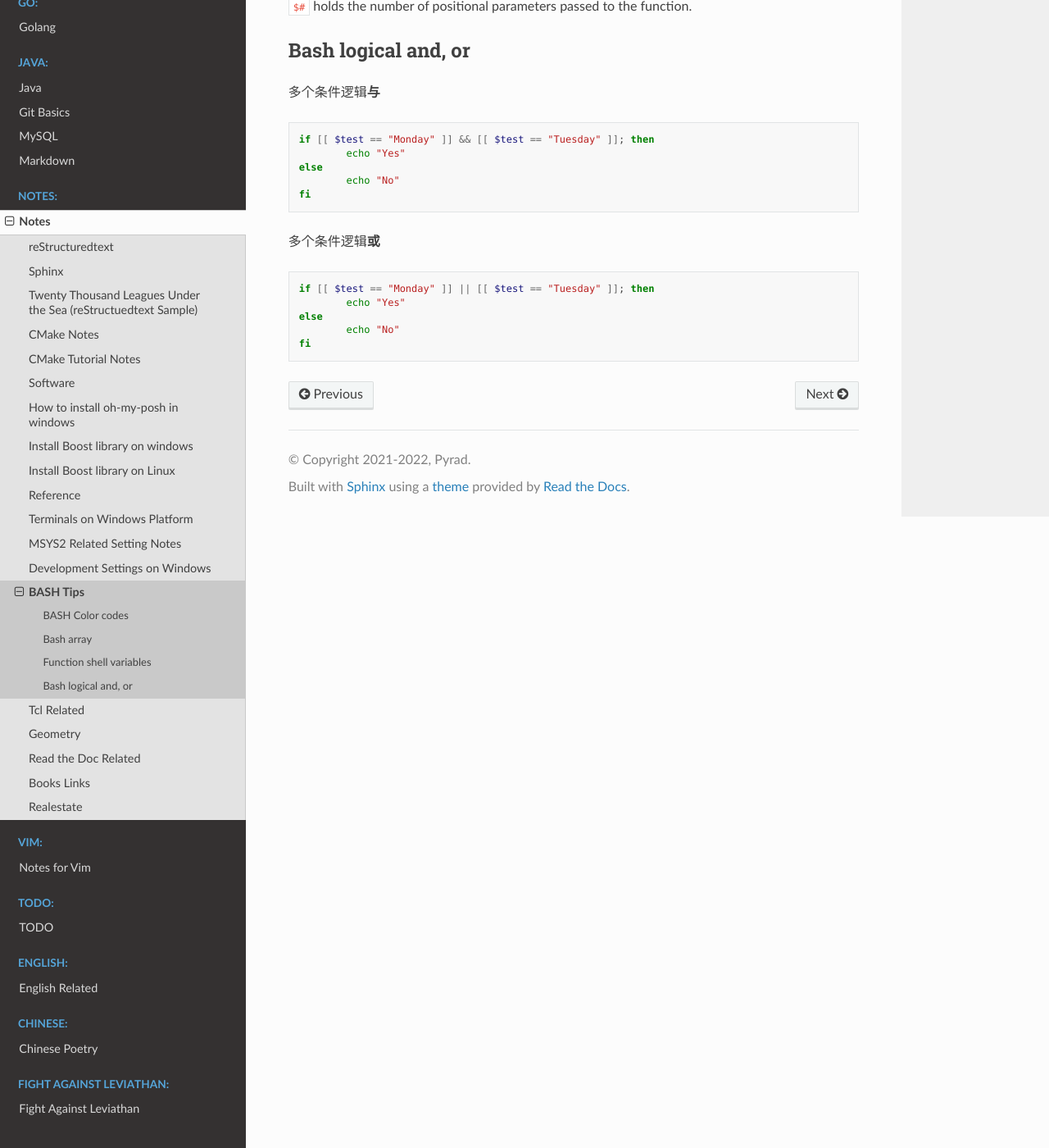
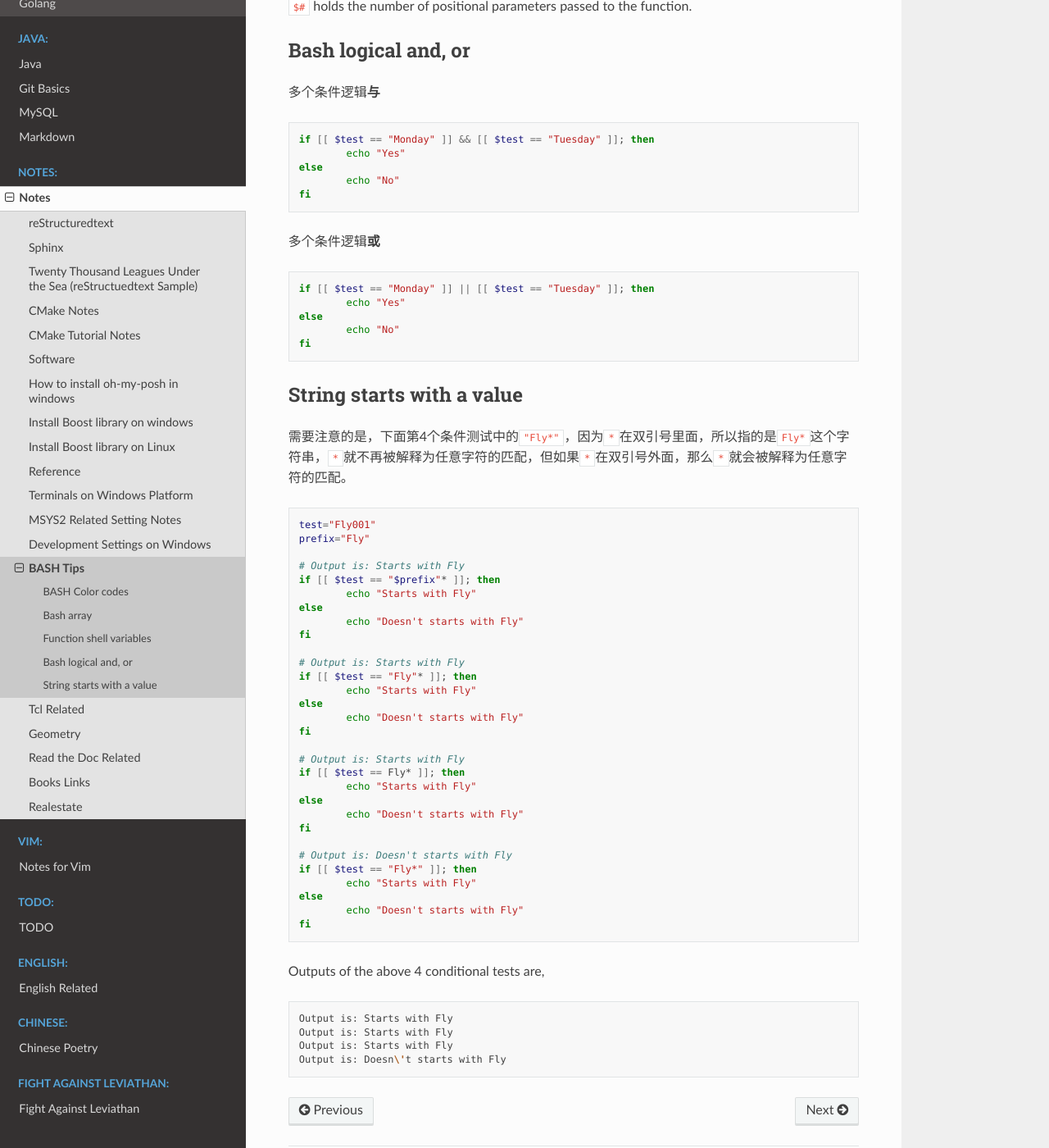
Before and after one commit to Pyrad/pyradnotes, a Sphinx documentation site: the page built from source/Notes/bash.md, in a window 1280 px wide and 1400 px high, scrolled down 2155 px. Shown: the whole window at 82% size. Built offline with Sphinx 7.4.7 and the Read the Docs theme 2.0.0, drawn with Linux system fonts in a browser that asks for light colours.

Commit message:
Bash String starts with a value

````diff
--- a/source/Notes/bash.md
+++ b/source/Notes/bash.md
@@ -145,3 +145,51 @@ else
 	echo "No"
 fi
 ```
+
+
+## String starts with a value
+
+需要注意的是，下面第4个条件测试中的`"Fly*"`，因为`*`在双引号里面，所以指的是`Fly*`这个字符串，`*`就不再被解释为任意字符的匹配，但如果`*`在双引号外面，那么`*`就会被解释为任意字符的匹配。
+
+```bash
+test="Fly001"
+prefix="Fly"
+
+# Output is: Starts with Fly
+if [[ $test == "$prefix"* ]]; then
+	echo "Starts with Fly"
+else
+	echo "Doesn't starts with Fly"
+fi
+
+# Output is: Starts with Fly
+if [[ $test == "Fly"* ]]; then
+	echo "Starts with Fly"
+else
+	echo "Doesn't starts with Fly"
+fi
+
+# Output is: Starts with Fly
+if [[ $test == Fly* ]]; then
+	echo "Starts with Fly"
+else
+	echo "Doesn't starts with Fly"
+fi
+
+# Output is: Doesn't starts with Fly
+if [[ $test == "Fly*" ]]; then
+	echo "Starts with Fly"
+else
+	echo "Doesn't starts with Fly"
+fi
+
+```
+
+Outputs of the above 4 conditional tests are,
+
+```bash
+Output is: Starts with Fly
+Output is: Starts with Fly
+Output is: Starts with Fly
+Output is: Doesn\'t starts with Fly
+```
````
